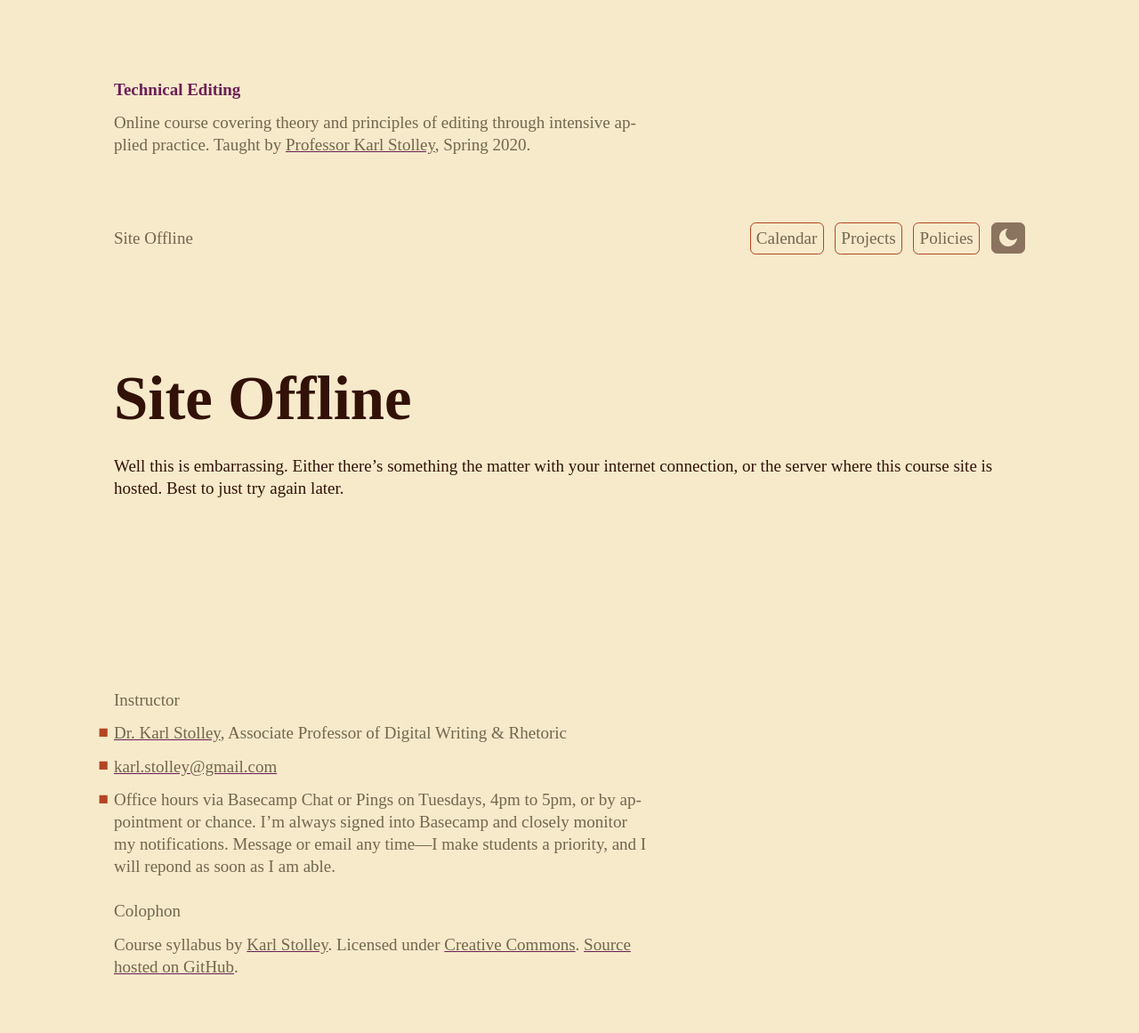
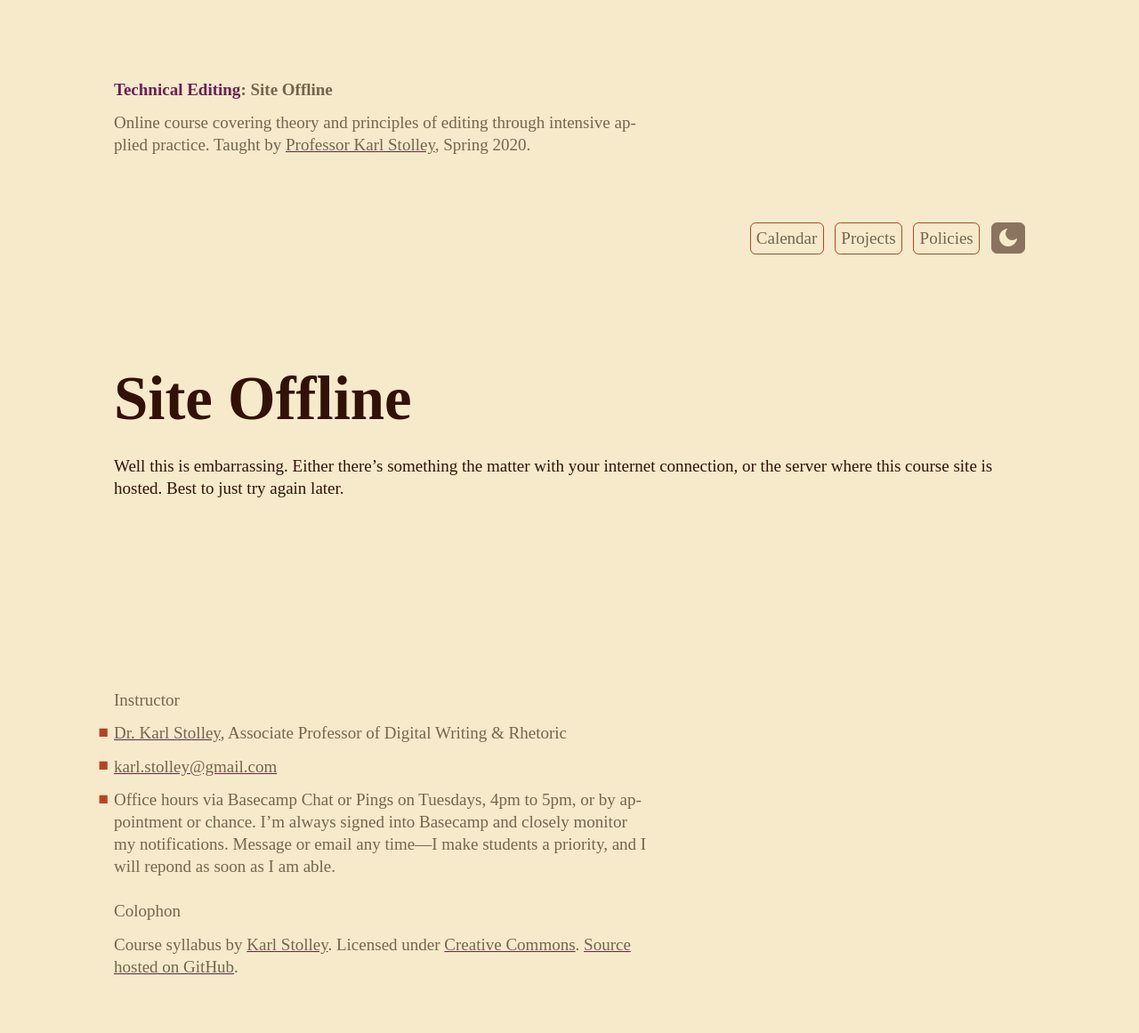
Before and after one commit to karlstolley/jekyll-theme-course, a Jekyll site: the page built from offline/index.md, in a window 1280 px wide. Shown: the whole page at 89% size. Built offline with Jekyll 4.4.1, drawn with Linux system fonts in a browser that asks for light colours; some web fonts are replaced.

```diff
--- a/_layouts/default.html
+++ b/_layouts/default.html
@@ -17,7 +17,7 @@
 <body>
 <header id="header">
   <h1>
-    <a rel="home" href="{{ site.url }}{{ site.baseurl }}">{{ course.title}}</a>
+    <a rel="home" href="{{ site.url }}{{ site.baseurl }}">{{ course.title}}</a>{% if page.title %}: {{ page.title}}{% endif %}
   </h1>
   <p class="tagline">
     {% if course.tagline %}{{ course.tagline }}{% endif %}
--- a/_sass/_typography.scss
+++ b/_sass/_typography.scss
@@ -29,6 +29,10 @@ h2 {
   font-weight: 500;
 }
 
+#nav-con {
+  position: absolute;
+  left: -10000px;
+}
 #full-nav.hidden {
   display: none;
 }
```
